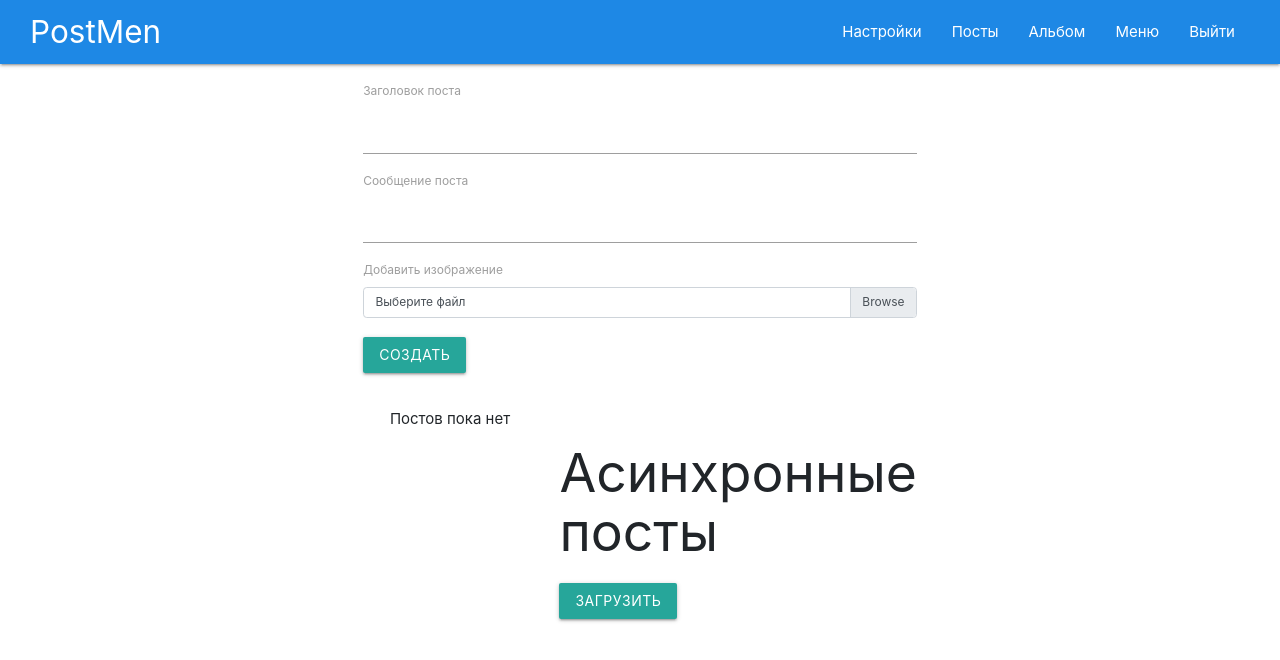
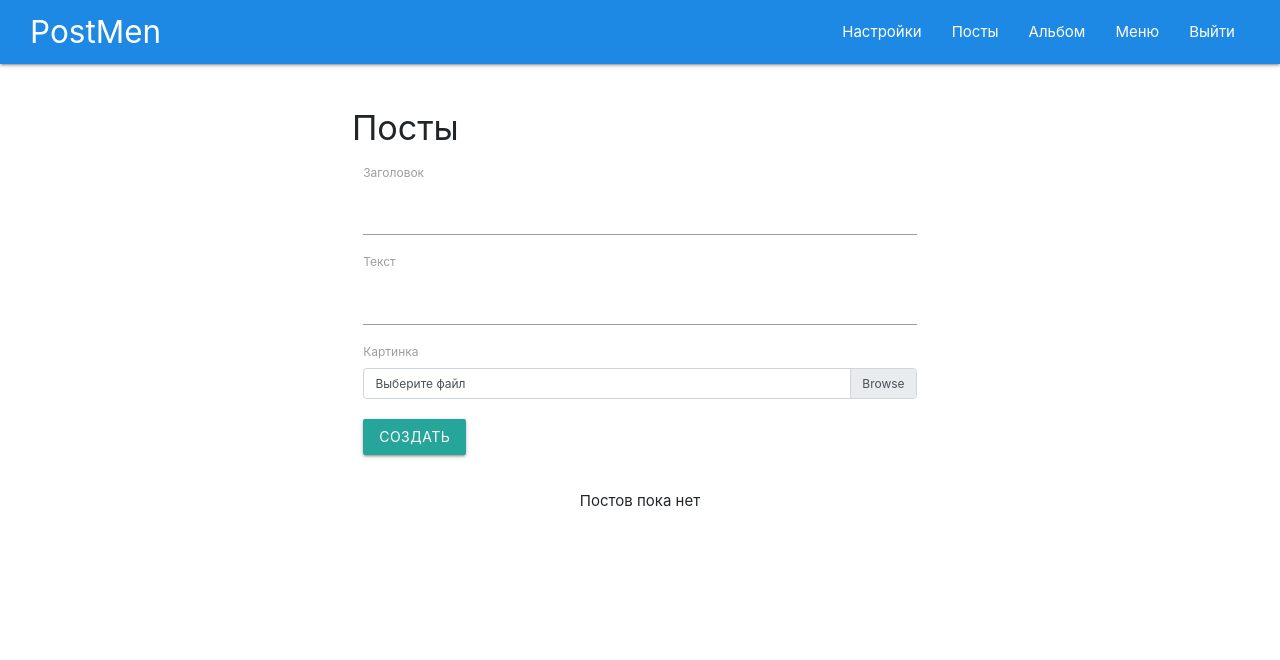
Before and after one commit to BossNumber1/blog_jsx, a React (Create React App) app: page /postmen in a window 1280 px wide. Shown: the top 660 px of the page. Built offline with nearby package versions, Linux system fonts and the light colour scheme.

Commit message:
убрал из постмена асинхронку.. улучшил внешний вид

```diff
--- a/src/components/FetchedPosts.js
+++ b/src/components/FetchedPosts.js
@@ -23,5 +23,6 @@ export default () => {
             </button>
         );
     }
+
     return posts.map((post) => <Post post={post} key={post.id} />);
 };
--- a/src/components/Post.js
+++ b/src/components/Post.js
@@ -1,9 +1,16 @@
 import React from "react";
 
 export default ({ post }) => {
+    debugger;
     return (
         <div className="card" style={{ maxWidth: 18 + "rem" }} className="pt-3">
-            <img src={post.fileImg} className="card-img-top" alt="картинка" />
+            {post.fileImg && (
+                <img
+                    src={post.fileImg}
+                    className="card-img-top"
+                    alt="картинка для поста"
+                />
+            )}
             <div className="card-body">
                 <h5 className="card-title">{post.title}</h5>
                 <p className="card-text">
@@ -12,7 +19,7 @@ export default ({ post }) => {
                         <cite title="Source Title">{post.time}</cite>
                     </footer>
                 </p>
-                {post.messagePost.length > 500 && (
+                {post.messagePost && post.messagePost.length > 500 && (
                     <a href="/#" className="btn btn-primary">
                         Читать дальше
                     </a>
--- a/src/components/PostForm/InputMessage.jsx
+++ b/src/components/PostForm/InputMessage.jsx
@@ -4,7 +4,7 @@ export default ({ value, onChange }) => {
     return (
         <div>
             <div className="form-group">
-                <label htmlFor="messagePost">Сообщение поста</label>
+                <label htmlFor="messagePost">Текст</label>
                 <input
                     type="text"
                     className="form-control"
--- a/src/components/PostForm/InputTitle.jsx
+++ b/src/components/PostForm/InputTitle.jsx
@@ -4,7 +4,7 @@ export default ({ value, onChange }) => {
     return (
         <div>
             <div className="form-group">
-                <label htmlFor="title">Заголовок поста</label>
+                <label htmlFor="title">Заголовок</label>
                 <input
                     type="text"
                     className="form-control"
--- a/src/components/PostForm/PostForm.js
+++ b/src/components/PostForm/PostForm.js
@@ -75,6 +75,7 @@ class PostForm extends React.Component {
                 />
 
                 <InputDownloadImg
+                    title="Картинка"
                     onChange={this.functionDownloadImg}
                     successSelectFile={this.state.successSelectFile}
                 />
--- a/src/general/downloadImg/InputDownloadImg.jsx
+++ b/src/general/downloadImg/InputDownloadImg.jsx
@@ -1,11 +1,11 @@
 import React from "react";
-// import "./PostForm.css";
+import "../../components/PostForm/PostForm.css";
 
-export default ({ onChange, successSelectFile }) => {
+export default ({ title, onChange, successSelectFile }) => {
     return (
         <div>
             <div className="form-group">
-                <label htmlFor="messagePost">Добавить изображение</label>
+                <label htmlFor="messagePost">{title}</label>
 
                 <div className="input-group mb-3">
                     <div className="custom-file">
--- a/src/pages/PostMen.js
+++ b/src/pages/PostMen.js
@@ -2,11 +2,11 @@ import React from "react";
 import "materialize-css";
 import PostForm from "../components/PostForm/PostForm";
 import Posts from "../components/Posts";
-import FetchedPosts from "../components/FetchedPosts";
 
 const PostMen = () => {
     return (
-        <div className="container pt-3">
+        <div className="container pt-4">
+            <h4>Посты</h4>
             <div className="row">
                 <div className="col">
                     <PostForm />
@@ -16,10 +16,6 @@ const PostMen = () => {
                 <div className="col">
                     <Posts />
                 </div>
-                <div className="col">
-                    <h2>Асинхронные посты</h2>
-                    <FetchedPosts />
-                </div>
             </div>
         </div>
     );
--- a/src/pages/Settings.js
+++ b/src/pages/Settings.js
@@ -68,7 +68,6 @@ class Settings extends React.Component {
 
     render() {
         let firstName, secondName, fileImg;
-
         let propsProfileData = this.props.profileData;
 
         if (propsProfileData.length > 0) {
@@ -95,6 +94,7 @@ class Settings extends React.Component {
                     />
 
                     <InputDownloadImg
+                        title="Аватарка"
                         onChange={this.functionDownloadImg}
                         successSelectFile={this.state.successSelectFile}
                     />
@@ -103,12 +103,14 @@ class Settings extends React.Component {
                         Обновить
                     </button>
                 </form>
-                {firstName && secondName && (
+                {firstName && secondName && fileImg && (
                     <div className="jumbotron jumbotron-fluid pt-3">
                         <div className="container">
                             <h1 className="display-4">Твои данные</h1>
-                            <p className="lead">Имя - {firstName}</p>
-                            <p className="lead">Фамилия - {secondName}</p>
+                            <p className="lead">
+                                {firstName} {secondName}
+                            </p>
+                            <p className="lead"></p>
                             <img
                                 src={fileImg}
                                 className="card-img-top"
```
